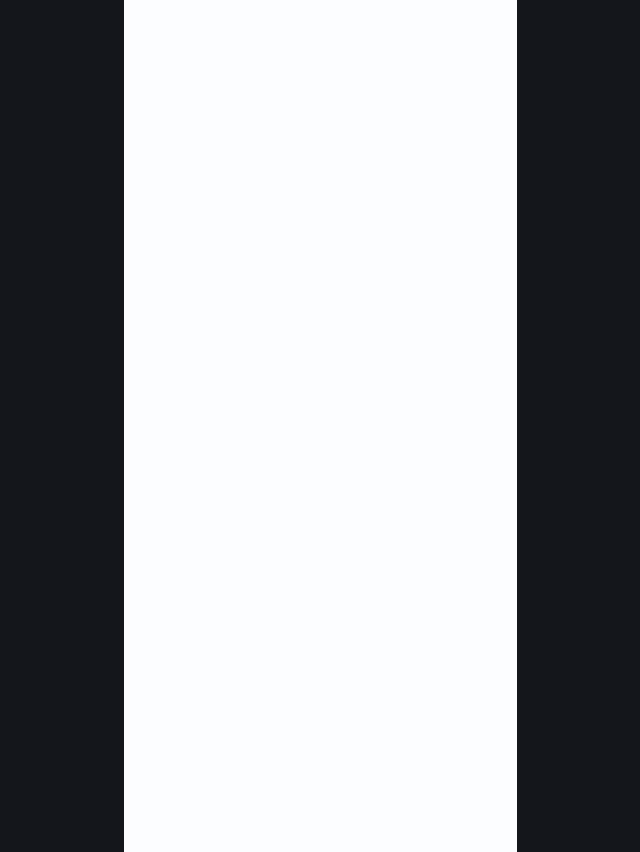
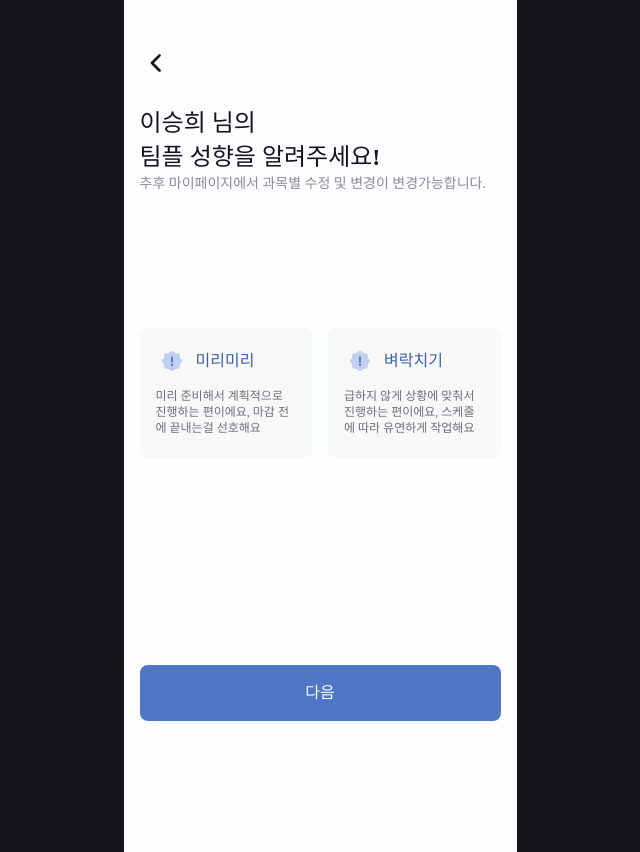
Before and after one commit to capstone-pick-it/Frontend, a React (Vite) app: page /onboardingstep in a window 1280 px wide. Shown: the whole page, without its empty margins (320-960 px from the left). Built offline with nearby package versions, Linux system fonts and the light colour scheme; a web font is replaced by a local one.

Commit message:
Feat: Prference 더미데이터 생성 및 공통 컴포넌트 제작

```diff
--- a/src/App.jsx
+++ b/src/App.jsx
@@ -9,6 +9,7 @@ import Splash from './pages/Splash'
 import Onboarding from './pages/Onboarding/Onboarding'
 import OnboardingInfo from './pages/Onboarding/OnboardingInfo'
 import OnboardingStep from './pages/Onboarding/OnboardingStep'
+import OnboardingResult from './pages/Onboarding/OnboardingResult'
 import Chat from './pages/Chat/Chat'
 import ChatRoom from './pages/Chat/ChatRoom'
 import MyPage from './pages/MyPage'
@@ -78,7 +79,8 @@ const App = () => {
         <Route path="/reset-password" element={<PasswordResetRoute />} />
         <Route path='/onboarding' element={<Onboarding/>}/>
         <Route path='/onboardinginfo' element={<OnboardingInfo/>}/>
-        <Route path='/onboardingStep' element={<OnboardingStep/>}/>
+        <Route path='/onboardingstep' element={<OnboardingStep/>}/>
+        <Route path='/onboardingresult' element={<OnboardingResult/>}/>
         <Route path="/chat" element={<Chat />} />
         <Route path="/chatroom/:roomId" element={<ChatRoom />} />
         <Route path="/mypage" element={<MyPage />} />
--- /dev/null
+++ b/src/assets/sass/components/_preferencecard.scss
@@ -0,0 +1,41 @@
+.PreferenceCard_Wrap{
+    cursor: pointer;
+    width: 173px;
+    height: 130px;
+    border-radius: 8px;
+    background-color: var(--gray-50);
+
+    display: flex;
+    flex-direction: column;
+    justify-content: center;
+    padding: 22px 16px;
+    gap: 16px;
+    box-sizing: border-box;
+
+    header{
+        display: flex;
+        align-items: center;
+        gap: 8px;
+
+        .title{
+            @include body2;
+            font-weight: bold;
+            color: var(--primary-800);
+        }
+
+        img{
+            width: 24px;
+            height: 24px;
+        }
+    }
+
+    .content{
+        @include caption;
+        color: var(--gray-600);
+    }
+}
+
+.PreferenceCard_Wrap#active{
+    background-color: var(--primary-50);
+    border: solid 1px var(--primary-600);
+}
--- a/src/assets/sass/sections/_onboarding.scss
+++ b/src/assets/sass/sections/_onboarding.scss
@@ -93,3 +93,36 @@
         }
     }
 }
+
+#OnboardingStep_Wrap{
+    padding-top: 47px;
+
+    header{
+
+        img{
+            width: 32px;
+        }
+    }
+
+    .text_container{
+        margin-top: 28px;
+
+        h1{
+            @include heading1;
+
+        }
+
+        p{
+            @include body5;
+            color: var(--gray-500);
+        }
+    }
+
+    main{
+        margin-top: 134px;
+        margin-bottom: 207px;
+        display: flex;
+        justify-content: center;
+        gap: 16px;
+    }
+}
--- a/src/assets/sass/style.scss
+++ b/src/assets/sass/style.scss
@@ -21,4 +21,5 @@
 @import 'components/profilecard';
 @import 'components/button';
 @import 'components/input';
-@import 'components/dropdown'
+@import 'components/dropdown';
+@import 'components/preferencecard';
--- a/src/components/Dropdown.jsx
+++ b/src/components/Dropdown.jsx
@@ -3,7 +3,7 @@ import more1 from '../assets/images/more1.svg'
 import more2 from '../assets/images/more2.svg'
 import { useState } from 'react'
 
-const Dropdown = ({ title, option, list = [] }) => {
+const Dropdown = ({ title, list = [] }) => {
   const [more, setMore] = useState(false)
   const moreClick = () => {
     setMore(!more)
--- /dev/null
+++ b/src/components/PreferenceCard.jsx
@@ -0,0 +1,22 @@
+import React from 'react'
+import info from '../assets/images/Onboarding/info.svg'
+import { useState } from 'react'
+
+const PreferenceCard = ({ title, content, onClick, selected }) => {
+
+  return (
+    <div className="PreferenceCard_Wrap"
+    id={selected ? "active" : ""}
+    onClick={onClick}>
+        <header>
+            <img src={info} alt="" />
+            <div className="title">{title}</div>
+        </header>
+        <div className="content">
+            {content}
+        </div>
+    </div>
+  )
+}
+
+export default PreferenceCard
--- a/src/data/mockData.js
+++ b/src/data/mockData.js
@@ -24,3 +24,17 @@ export const TEAM_STATUS = {
     "이은우": "REQUEST", // 팀 요청이 온 상태
     "냠": "ACCEPTED"   // 팀원 요청 수락 상태
 }
+
+//팀플 성향 카드 데이터
+export const PREFERENCE =[
+    { id: 1, title: "미리미리", content: "미리 준비해서 계획적으로 진행하는 편이에요, 마감 전에 끝내는걸 선호해요"},
+    { id: 2, title: "벼락치기", content: "급하지 않게 상황에 맞춰서 진행하는 편이에요, 스케줄에 따라 유연하게 작업해요"},
+    { id: 3, title: "효율주의", content: "속도와 실행력을 중시해요, 일단 진행하고 수정하는 스타일이에요"},
+    { id: 4, title: "완벽주의", content: "디테일을 중요하게 생각해요, 작은 부분까지 신경쓰는걸 선호해요"},
+    { id: 5, title: "대면 선호", content: "직접 만나 소통하는걸 선호해요, 빠르고 명확한 커뮤니케이션이 좋아요"},
+    { id: 6, title: "비대면 선호", content: "장소 제약 없는 회의를 선호해요, 온라인 협업으로 효율을 추구해요"},
+    { id: 7, title: "협업 선호", content: "함께 시너지를 발휘해 작업하는걸 선호해요, 긴 회의나 잦은 만남도 괜찮아요"},
+    { id: 8, title: "분담 선호", content: "함께 진행하는거보단 체계적인 분담 체제를 선호해요, 빠르고 명확한 일처리가 좋아요"},
+    { id: 9, title: "아침형 인간", content: "아침 시간을 선호해요, 일찍 자고 일찍 일어나 오전 시간대를 주고 활용해요"},
+    { id: 10, title: "새벽형 인간", content: "새벽 시간을 선호해요, 새벽 시간대에 주로 활동하고 집중이 잘돼요"}
+]
--- /dev/null
+++ b/src/pages/Onboarding/OnboardingResult.jsx
@@ -0,0 +1,11 @@
+import React from 'react'
+
+const OnboardingResult = () => {
+  return (
+    <div id="OnboardingResult_Wrap" className="container">
+
+    </div>
+  )
+}
+
+export default OnboardingResult
--- a/src/pages/Onboarding/OnboardingStep.jsx
+++ b/src/pages/Onboarding/OnboardingStep.jsx
@@ -1,9 +1,59 @@
 import React from 'react'
+import back from '../../assets/images/Chat/back.svg'
+import PreferenceCard from '../../components/PreferenceCard'
+import Button from '../../components/Button'
+import { Link, useNavigate } from 'react-router-dom'
+import { useState } from 'react'
+import { PREFERENCE } from '../../data/mockData'
 
 const OnboardingStep = () => {
+  const navigate= useNavigate();
+
+  const [currentStep, setCurrentStep] = useState(0)
+  const currentItem = PREFERENCE.slice(currentStep*2, currentStep*2+2)
+
+  const handleNext = () => {
+    if(currentStep<4){
+      setCurrentStep(currentStep+1)
+    }else{
+      navigate('/onboardingresult')
+    }
+  }
+
+  const [selected, setSelected] = useState([])
+    const handleClick = (id) => {
+      if(selected.includes(id)) {
+        setSelected(selected.filter((item) => item !== id))
+      } else{
+        setSelected([...selected, id])
+      }
+    }
+
   return (
     <div id="OnboardingStep_Wrap" className="container">
+        <header>
+          <Link to='/onboardinginfo'>
+            <img src={back} alt="" />
+          </Link>
 
+        </header>
+        <div className="text_container">
+          <h1>이승희 님의
+            <br />팀플 성향을 알려주세요!
+          </h1>
+          <p>추후 마이페이지에서 과목별 수정 및 변경이 변경가능합니다.</p>
+        </div>
+        <main>
+          {currentItem.map((item) => (
+            <PreferenceCard
+              key={item.id}
+              title={item.title}
+              content={item.content}
+              onClick={()=>handleClick(item.id)}
+              selected={selected.includes(item.id)}/>
+          ))}
+        </main>
+        <Button title={"다음"} onClick={handleNext} />
     </div>
   )
 }
```
Also changed, not shown: src/assets/images/Onboarding/info.svg (added).
